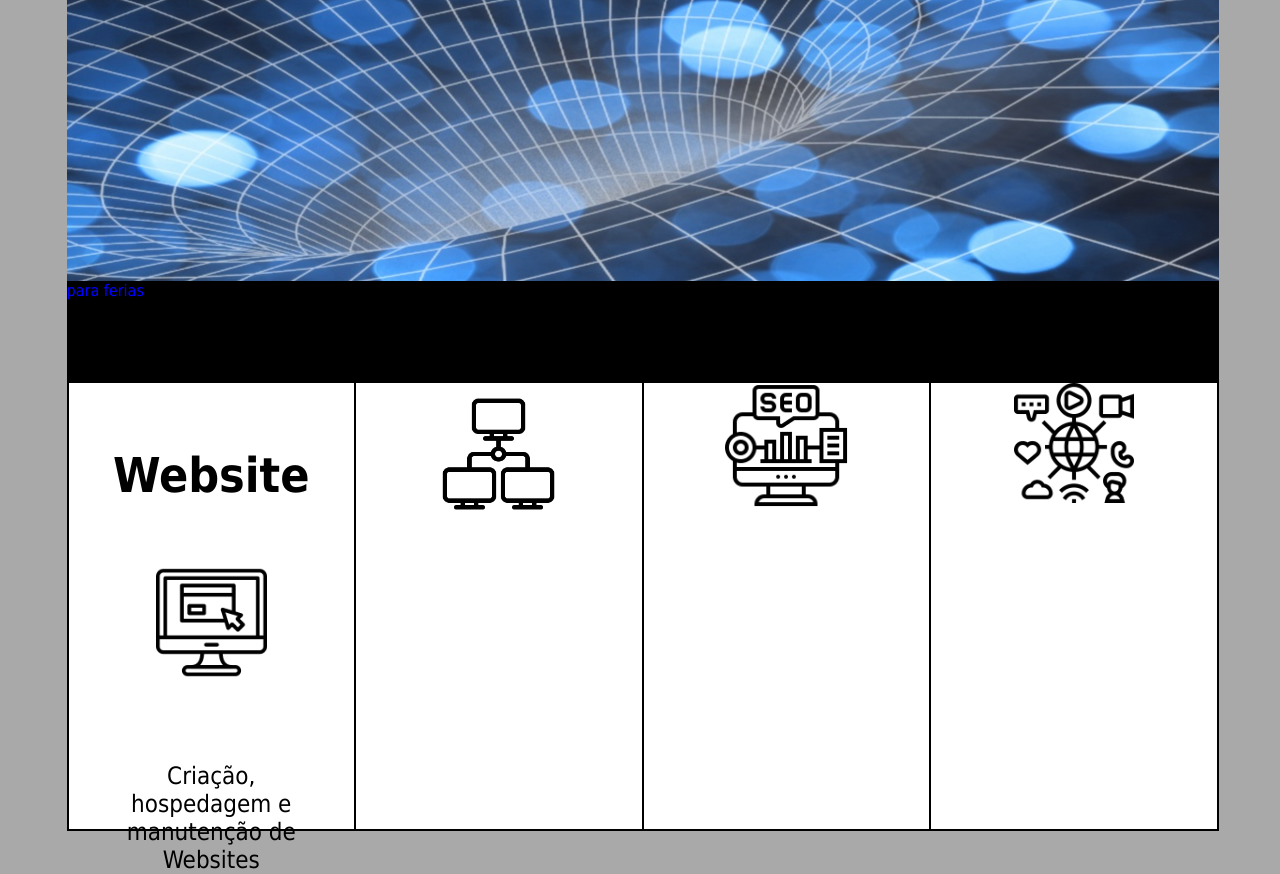
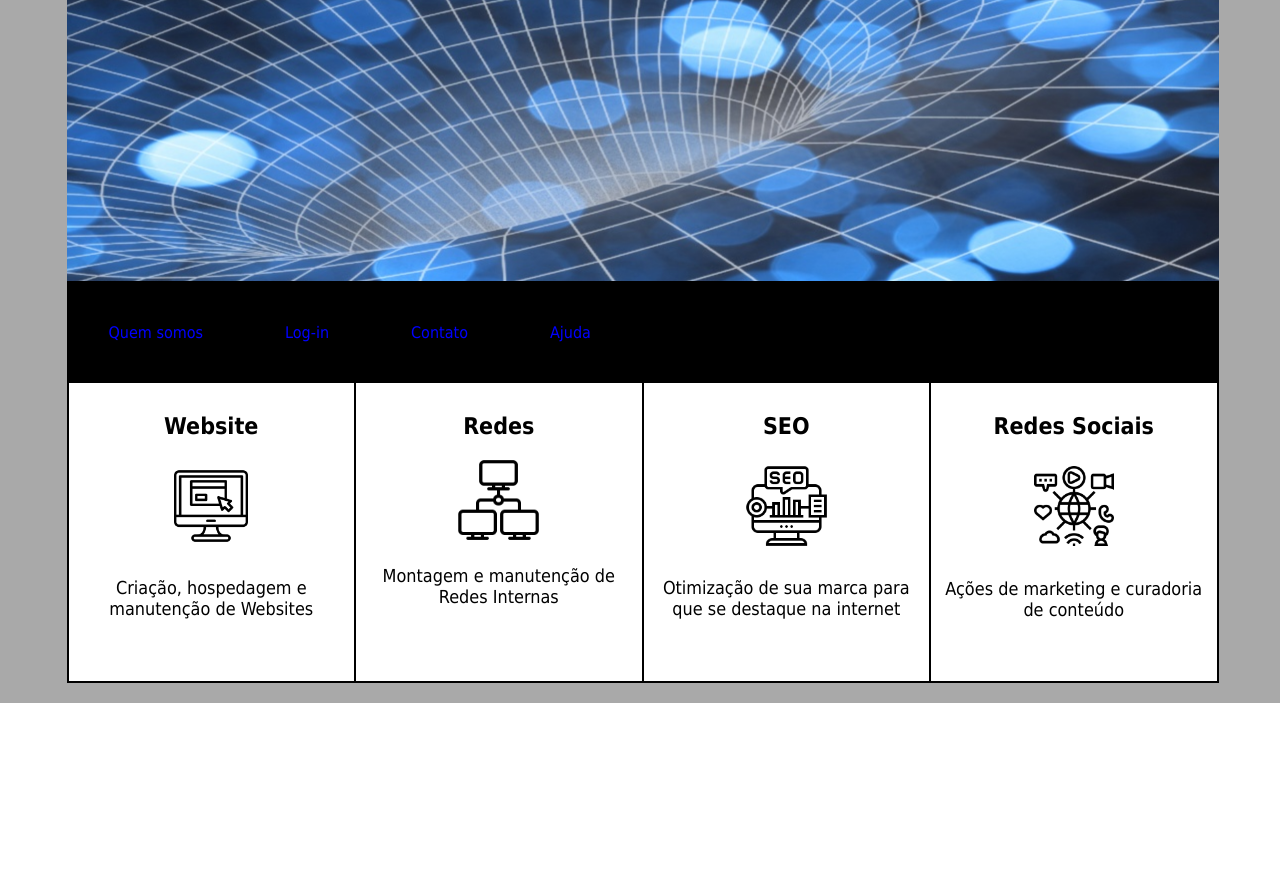
Before and after one commit to mbpfilho/front-end, a PHP site: page / in a window 1280 px wide. Shown: the part 141-1015 px from the top of the page. After the commit the page ends 844 px from the top, so only its background shows below. Run offline with PHP 8.4, Linux system fonts and the light colour scheme.

Commit message:
terminados produtos e comecado manu

```diff
--- a/projeto-site/index.php
+++ b/projeto-site/index.php
@@ -26,7 +26,14 @@
         <!-- <img src="./src/banner.jpg" alt="banner distorcao gravitacional"> -->
       </div>
       <div class="menu">
-        para ferias
+        <table>
+          <tr>
+            <td>Quem somos</td>
+            <td>Log-in</td>
+            <td>Contato</td>
+            <td>Ajuda</td>
+          </tr>
+        </table>
       </div>
       <div class="produtos">
         <div class="produto1">
@@ -36,15 +43,21 @@
         </div>
 
         <div class="produto2">
+          <h1>Redes</h1>
           <img src="./src/network.png" alt="rede de computadores">
+          <p>Montagem e manutenção de Redes Internas</p>
         </div>
 
         <div class="produto3">
+          <h1>SEO</h1>
           <img src="./src/seo.png" alt="otimização de mecanismos de busca">
+          <p>Otimização de sua marca para que se destaque na internet</p>
         </div>
 
         <div class="produto4">
+          <h1>Redes Sociais</h1>
           <img src="./src/social-media.png" alt="mídias sociais">
+          <p>Ações de marketing e curadoria de conteúdo</p>
         </div>
       </div>
   </div>
--- a/projeto-site/src/index.css
+++ b/projeto-site/src/index.css
@@ -61,20 +61,25 @@ body{
   background-color: black;
   color: blue;
 }
+.menu td{
+  padding: 40px;
+}
 .produtos{
   width: 100%-2px;
-  height: 35vw;
+  height: 24vw;
+  min-height: 180px;
+  max-height: 300px;
   border: 1px solid black;
   margin-bottom: 20px;
   text-align: center;
 }
 .produtos h1{
-  font-size: 6vh;
-  margin: 8vh 0;
+  font-size: 1.8vmax;
+  margin: 30px 0;
 }
 .produtos p{
-  font-size: 3vmin;
-  margin: 10vmin 4vmin;
+  font-size: 1.4vmax;
+  margin: 30px 4px;
 }
 .produto1{
   width: 25%;
@@ -85,7 +90,7 @@ body{
   float: left;
 }
 .produto1 img{
-  width: 39%;
+  width: 26%;
 }
 .produto2{
   width: 25%;
@@ -96,7 +101,8 @@ body{
   float: left;
 }
 .produto2 img{
-  width: 50%;
+  width: 36%;
+  margin: -2.5vmin 0;
 }
 .produto3{
   width: 25%;
@@ -107,7 +113,8 @@ body{
   float: left;
 }
 .produto3 img{
-  width: 44%;
+  width: 29%;
+  margin: -0.5vmin 0;
 }
 .produto4{
   width: 25%;
@@ -118,5 +125,6 @@ body{
   float: left;
 }
 .produto4 img{
-  width: 42%;
+  width: 28%;
+  margin: -0.3vmin 0;
 }
```
